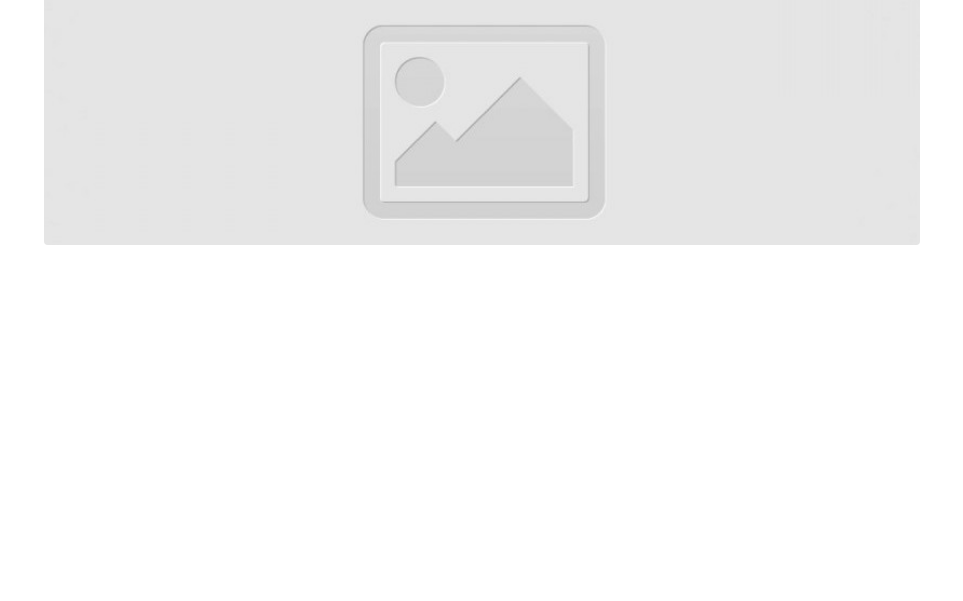
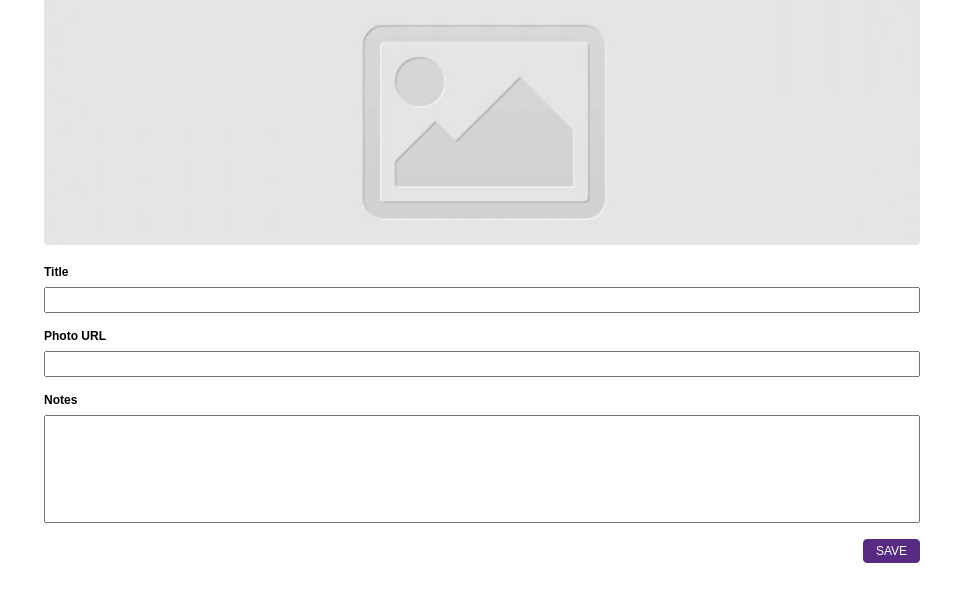
Before and after one commit to restropiajr/code-journal, a website: page index.html in a window 1280 px wide. Shown: the part 91-692 px from the top of the page, without its empty margins (158-1121 px from the left). Drawn offline with Linux system fonts and the light colour scheme; a web font is replaced by a local one.

Commit message:
Completed journal entry form

```diff
--- a/css/styles.css
+++ b/css/styles.css
@@ -32,3 +32,50 @@
   border-radius: 0.25rem;
   object-fit: cover;
 }
+
+/* Main */
+
+main > .container {
+  padding: 0.5rem 0.75rem;
+}
+
+main > .container > .journal-entry > form {
+  display: flex;
+  flex-direction: column;
+}
+
+main > .container > .journal-entry > form > label {
+  font-size: 0.75rem;
+  font-weight: 700;
+  margin-bottom: 0.5rem;
+}
+
+main > .container > .journal-entry > form > input {
+  font-family: "Proza Libre", sans-serif;
+  font-size: 0.75rem;
+  font-weight: 400;
+  margin-bottom: 1rem;
+  padding: 0.25rem;
+}
+
+main > .container > .journal-entry > form > textarea {
+  font-family: "Proza Libre", sans-serif;
+  font-weight: 400;
+  font-size: 0.75rem;
+  margin-bottom: 1rem;
+  padding: 0.25rem;
+  resize: none;
+}
+
+main > .container > .journal-entry > form > button {
+  font-family: "Proza Libre", sans-serif;
+  font-weight: 400;
+  font-size: 0.75rem;
+  text-decoration: none;
+  background-color: #562b81;
+  color: white;
+  padding: 0.25rem 0.75rem;
+  border: 1px solid #562b81;
+  border-radius: 0.25rem;
+  align-self: flex-end;
+}
--- a/index.html
+++ b/index.html
@@ -30,10 +30,16 @@
   </header>
 
   <main>
-    <div class="container column-full"">
-      <div data-view="entry-form">
+    <div class="container column-full">
+      <div class="journal-entry" data-view="entry-form">
         <form>
-
+          <label for="title">Title</label>
+          <input type="text" id="title" name="title">
+          <label for="photo-url">Photo URL</label>
+          <input type="text" id="photo-url" name="photo-url">
+          <label for="notes">Notes</label>
+          <textarea name="notes" id="notes" cols="30" rows="7"></textarea>
+          <button type="submit">SAVE</button>
         </form>
       </div>
       <div data-view="entries" class="hidden"></div>
```
